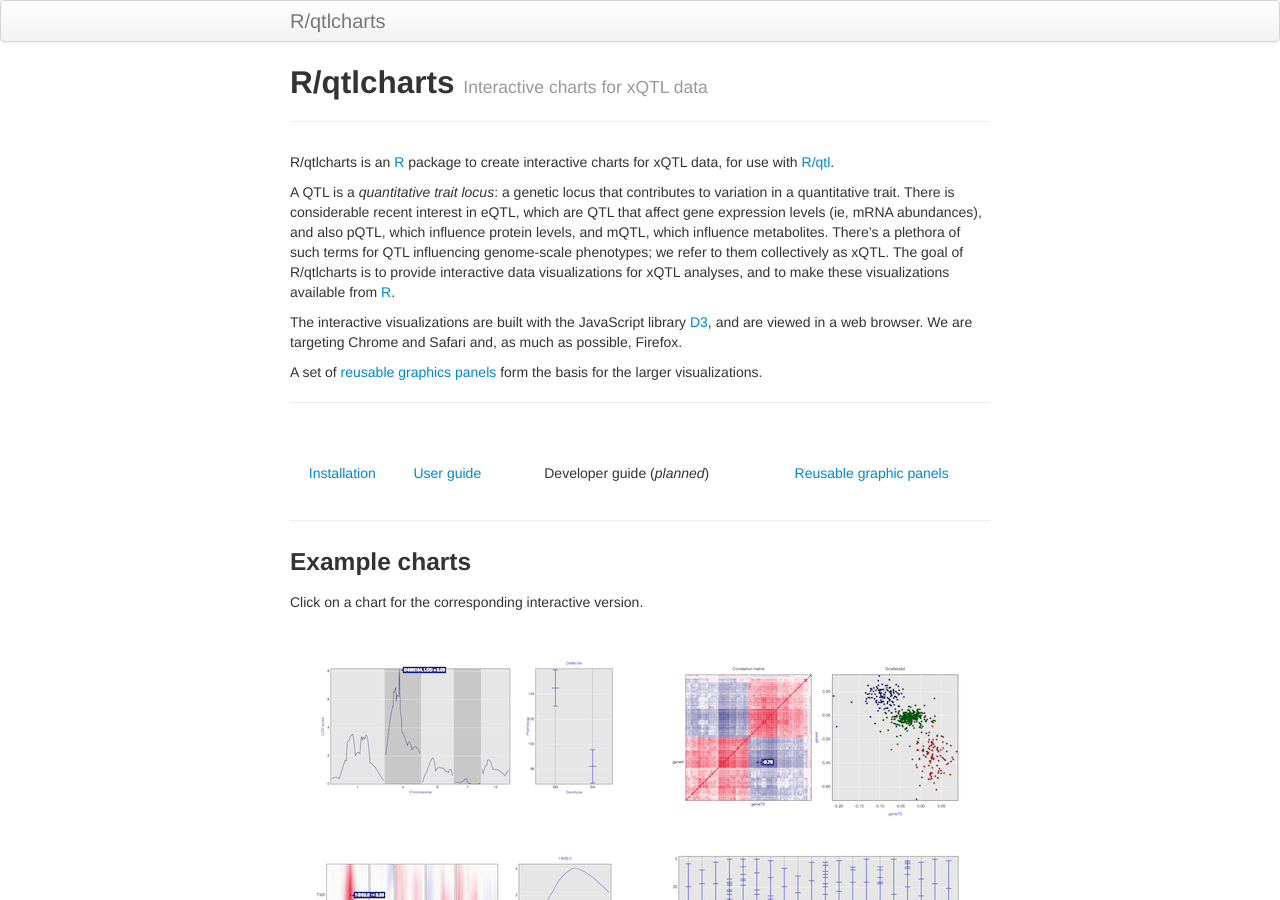
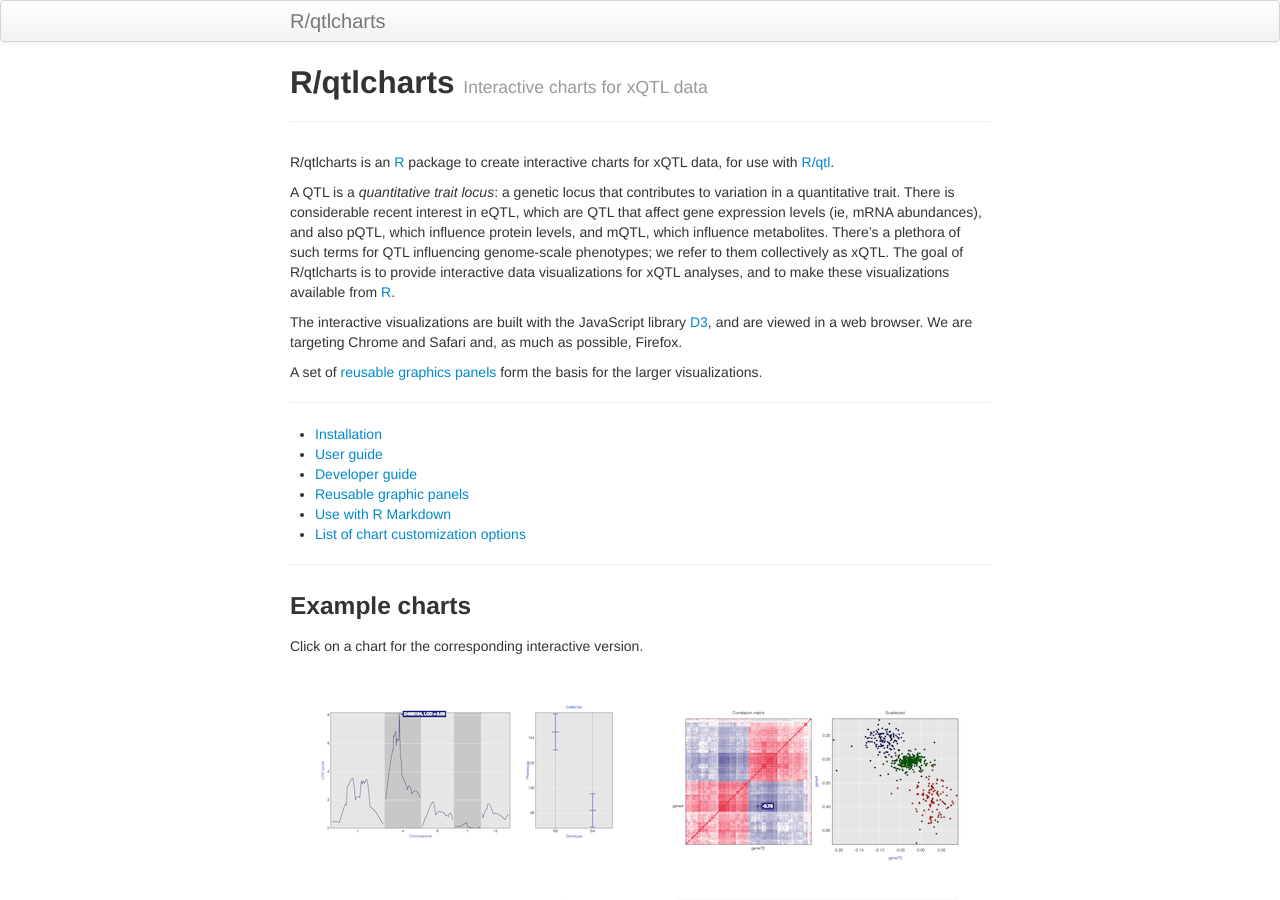
Before and after one commit to kbroman/qtlcharts, a Jekyll site: the page built from index.md, in a window 1280 px wide and 900 px high. Built offline with Jekyll 4.4.1, drawn with Linux system fonts in a browser that asks for light colours.

Commit message:
Main page: links to developer guide and other vignettes

```diff
--- a/index.md
+++ b/index.md
@@ -27,9 +27,12 @@
 
 ---
 
-|                                         |                                               |                                      |                                              |
-| :-------------------------------------: | :-------------------------------------------: | :----------------------------------: | :------------------------------------------: |
-| [Installation](pages/installation.html) | [User guide](assets/vignettes/userGuide.html) | Developer guide (<em>planned</em>)   | [Reusable graphic panels](pages/panels.html) |
+- [Installation](pages/installation.html)
+- [User guide](assets/vignettes/userGuide.html)
+- [Developer guide](assets/vignettes/develGuide.html)
+- [Reusable graphic panels](pages/panels.html)
+- [Use with R Markdown](assets/vignettes/Rmarkdown.html)
+- [List of chart customization options](assets/vignettes/chartOpts.html)
 
 ---
 
```
